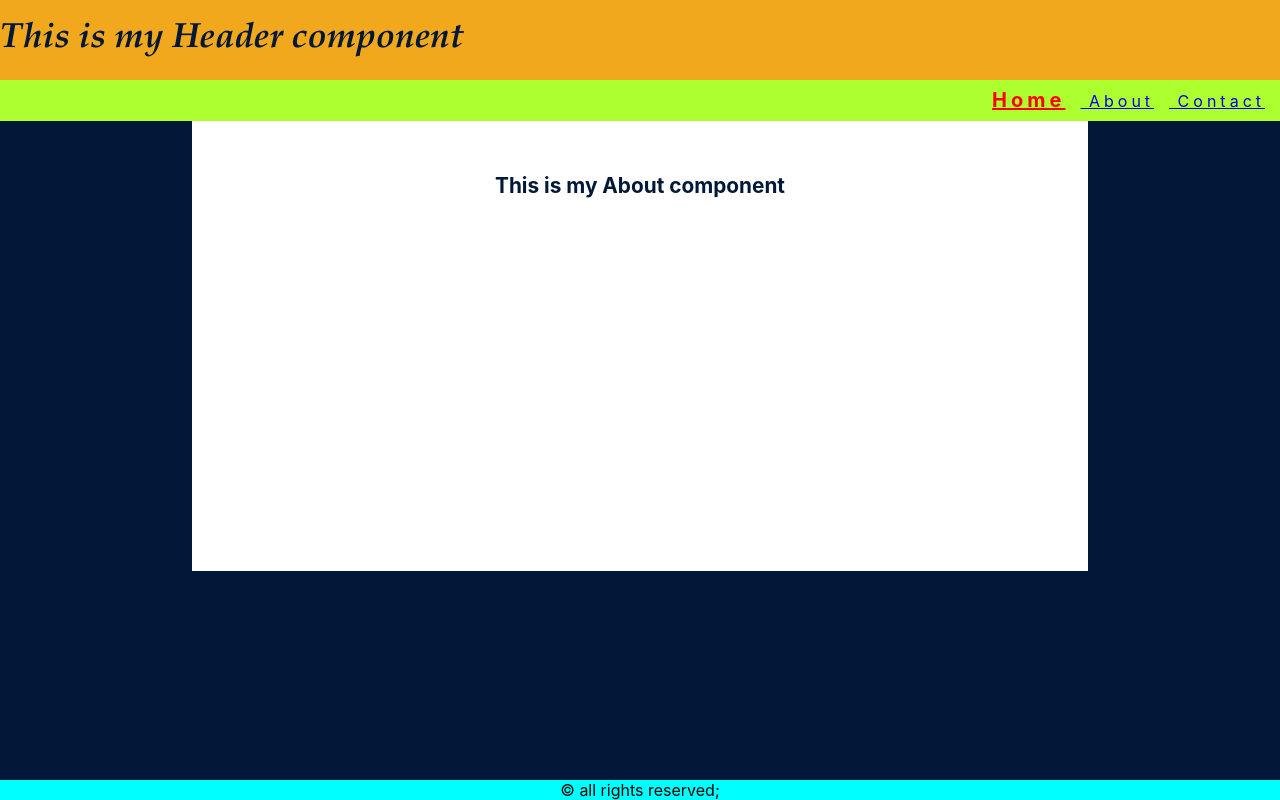
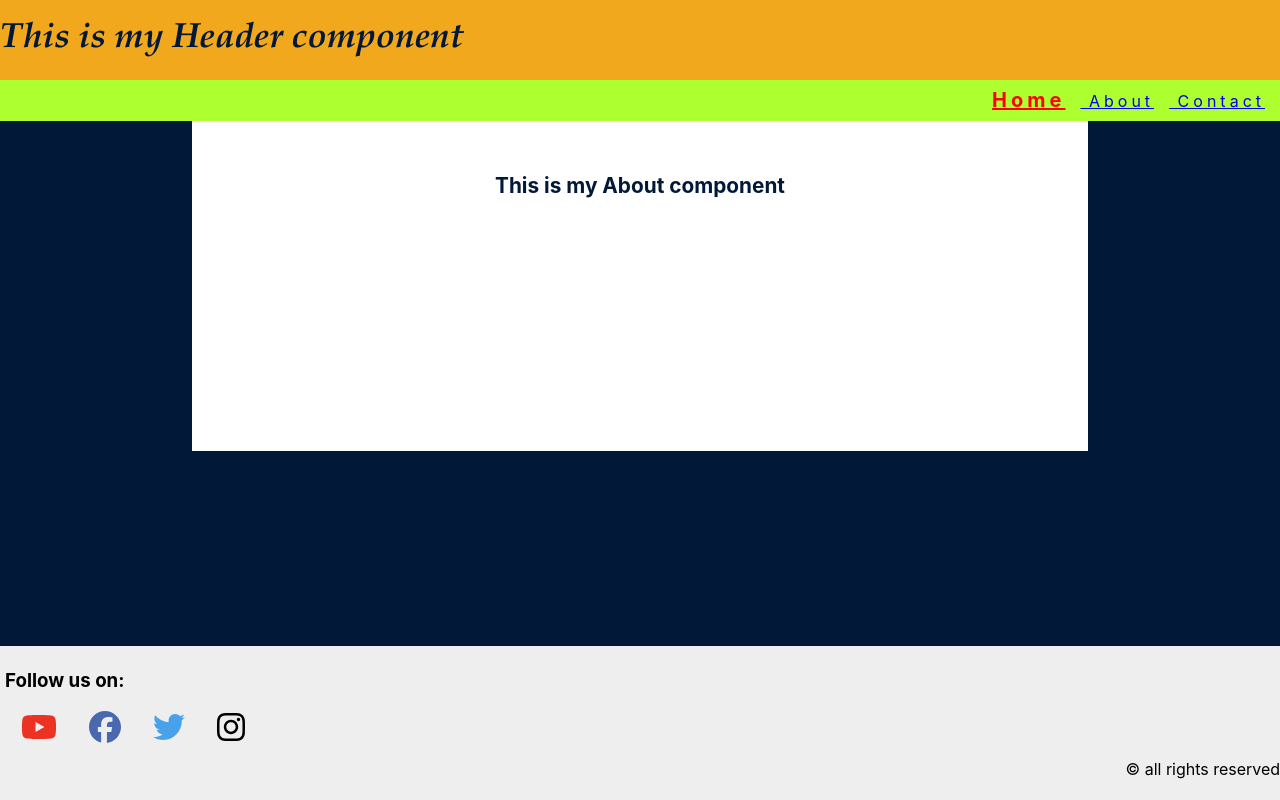
Before and after one commit to anupama-prabhu/my-first-project, a React (Create React App) app: page /#/About in a window 1280 px wide. Built offline with nearby package versions, Linux system fonts and the light colour scheme.

Commit message:
added social media icons

```diff
--- a/package.json
+++ b/package.json
@@ -3,6 +3,9 @@
   "version": "0.1.0",
   "private": true,
   "dependencies": {
+    "@fortawesome/fontawesome-svg-core": "^6.1.1",
+    "@fortawesome/free-brands-svg-icons": "^6.1.1",
+    "@fortawesome/react-fontawesome": "^0.2.0",
     "cra-template": "1.2.0",
     "create-react-component": "^0.0.4",
     "react": "^18.2.0",
--- a/src/Footer/Footer.jsx
+++ b/src/Footer/Footer.jsx
@@ -1,10 +1,11 @@
 import "./Footer.css";
 import React from "react";
+import SocialFollow from "../SocialFollow";
 
 function template() {
   return (
-    <div className="footer">
-      &copy; all rights reserved;
+    <div>
+      <SocialFollow />
     </div>
   );
 };
--- a/src/Home.js
+++ b/src/Home.js
@@ -3,7 +3,7 @@
 export const Home = () => {
     return (
         <div class="timings">
-            <div class="booking"> Reservarions </div>
+            <div class="booking"> Reservations </div>
             <p>Wednesday | Thursday | Sunday : 5.30 - 9.30PM</p>
             <p> Friday &amp; Saturday : 5.00 - 10.00 pm </p>
             <p>Sunday Lunch : 12.30 - 1.30 pm </p>
--- /dev/null
+++ b/src/SocialFollow.js
@@ -0,0 +1,35 @@
+import React from "react";
+import './index.css';
+import { FontAwesomeIcon } from "@fortawesome/react-fontawesome";
+import {
+    faYoutube,
+    faFacebook,
+    faTwitter,
+    faInstagram
+} from "@fortawesome/free-brands-svg-icons";
+
+const SocialFollow = () => {
+    return (
+        <div class="social-container">
+            <h3>Follow us on:</h3>
+            <a href="https://www.youtube.com/"
+                className="youtube social">
+                <FontAwesomeIcon icon={faYoutube} size="2x" />
+            </a>
+            <a href="https://www.facebook.com/"
+                className="facebook social">
+                <FontAwesomeIcon icon={faFacebook} size="2x" />
+            </a>
+            <a href="https://www.twitter.com/" className="twitter social">
+                <FontAwesomeIcon icon={faTwitter} size="2x" />
+            </a>
+            <a href="https://www.instagram.com/"
+                className="instagram social">
+                <FontAwesomeIcon icon={faInstagram} size="2x" />
+            </a>
+            <p className="copyright">&copy; all rights reserved;</p>
+        </div>
+    );
+}
+
+export default SocialFollow
--- a/src/index.css
+++ b/src/index.css
@@ -16,7 +16,7 @@
 .timings {
   background-color: white;
   color: #011839;
-  height: 400px;
+  height: 280px;
   width: 70%;
   font-weight: bold;
   margin: auto;
@@ -25,3 +25,41 @@
   padding-top: 50px;
   font-size: 130%;
 }
+
+.social-container {
+  position: fixed;
+  bottom: 0;
+  width: 100%;
+  background: #eee;
+  padding: 5px 5px;
+}
+
+a.social {
+  margin: 0 1rem;
+  transition: transform 250ms;
+  display: inline-block;
+}
+
+a.social:hover {
+  transform: translateY(-2px);
+}
+
+a.youtube {
+  color: #eb3223;
+}
+
+a.facebook {
+  color: #4968ad;
+}
+
+a.twitter {
+  color: #49a1eb;
+}
+
+a.instagram {
+  color: black;
+}
+
+.copyright {
+  text-align: right;
+}
```
Also changed, not shown: 1 other file (tests, documents, lock files or other folders).
